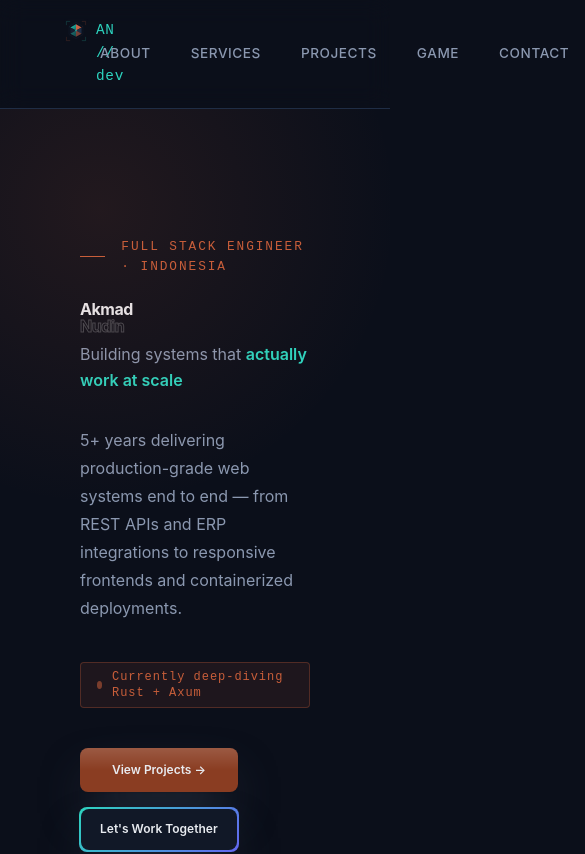
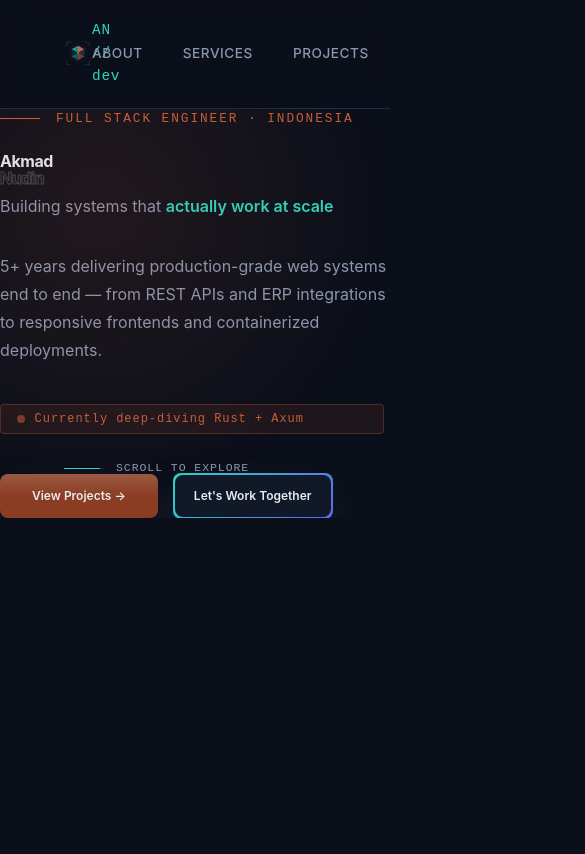
Before and after one commit to adex-dev/adex-dev.github.io, a React (Vite) app: page / in a window 390 px wide. Shown: the top 854 px of the page, 585 px wide, since content can reach past the window. Built offline with nearby package versions, Linux system fonts and the light colour scheme.

Commit message:
Update responsive helper [skip ci]

```diff
--- a/src/components/devices/styles/navbar.css
+++ b/src/components/devices/styles/navbar.css
@@ -5,13 +5,13 @@ nav {
 .nav-logo {
   @apply font-mono text-[0.9rem] text-teal tracking-wider  flex-row items-center;
 }
-.nav-logo img {
-  @apply w-6 h-6 mr-2;
-}
+/* .nav-logo img {
+  @apply mr-2;
+} */
 
-.logoimage {
+/* .logoimage {
   @apply w-6 h-6;
-}
+} */
 .nav-links {
   @apply gap-10 shrink;
 }
--- a/src/components/menu/screen.tsx
+++ b/src/components/menu/screen.tsx
@@ -7,11 +7,11 @@ import { Outlet } from "react-router";
 export default function MainScreen() {
 
   return (
-    <div className="bg-[#0B0F1A] text-[#E8EBF0] relative min-h-screen">
+    <div className="bg-[#0B0F1A] text-[#E8EBF0] relative min-h-screen w-screen overflow-x-hidden!">
+      <ScrollToHash/>
       <BeamDefs/>
-      <ScrollToHash/>
+      <main className="relative">
       <Navbar />
-      <main>
           <Outlet />
       </main>
      <Footer />
--- a/src/components/ui/Hero.tsx
+++ b/src/components/ui/Hero.tsx
@@ -12,7 +12,7 @@ const Hero: React.FC = () => {
     });
   }, [width, height, breakpoint]);
   return (
-    <section className={`hero ${config.section}`}>
+    <section className={`hero ${config.hero.box}`}>
       <div className="hero-eyebrow">Full Stack Engineer · Indonesia</div>
       <h1 className="hero-name">
         Akmad<span>Nudin</span>
--- a/src/index.css
+++ b/src/index.css
@@ -137,7 +137,7 @@
 
 @layer components {
   .hero {
-    @apply px-16 pt-16 pb-20 relative flex flex-col justify-center overflow-hidden min-h-auto;
+    @apply relative flex flex-col justify-center overflow-hidden min-h-auto;
   }
   .hero-eyebrow {
     @apply mono-label text-[0.8rem] text-rust tracking-[0.15em] mb-6 relative flex items-center gap-4;
--- a/src/responsive/theme.ts
+++ b/src/responsive/theme.ts
@@ -1,6 +1,7 @@
 export const theme = {
   base: {
     hero: {
+      box:'px-16 pt-16 pb-20',
       title: "text-5xl mt-6 mb-6",
       subtitle: "text-xl mt-4",
     },
@@ -8,7 +9,7 @@ export const theme = {
       nav: "py-[1.2rem] px-16 ",
       displayText: "flex",
       displayImage: "hidden",
-      logoImage: "ml-28 scale-[16]",
+      logoImage: "w-full",
       menu: "hidden",
       hamburger: "",
     },
@@ -25,11 +26,12 @@ export const theme = {
      navbar: {
       nav: "py-[0.25rem] px-2",
       displayText: "hidden",
-      displayImage: "flex",
-      logoImage: "ml-24 scale-[10]",
+      displayImage: "absolute top-0",
+      logoImage: "w-full h-xl",
       hamburger: " scale-[0.8]",
     },
     hero: {
+      box:'px-4',
       title: "text-8xl mt-10 mb-10",
     },
     section: {
```
Also changed, not shown: src/data/catatan.txt, 1 other file (tests, documents, lock files or other folders).
